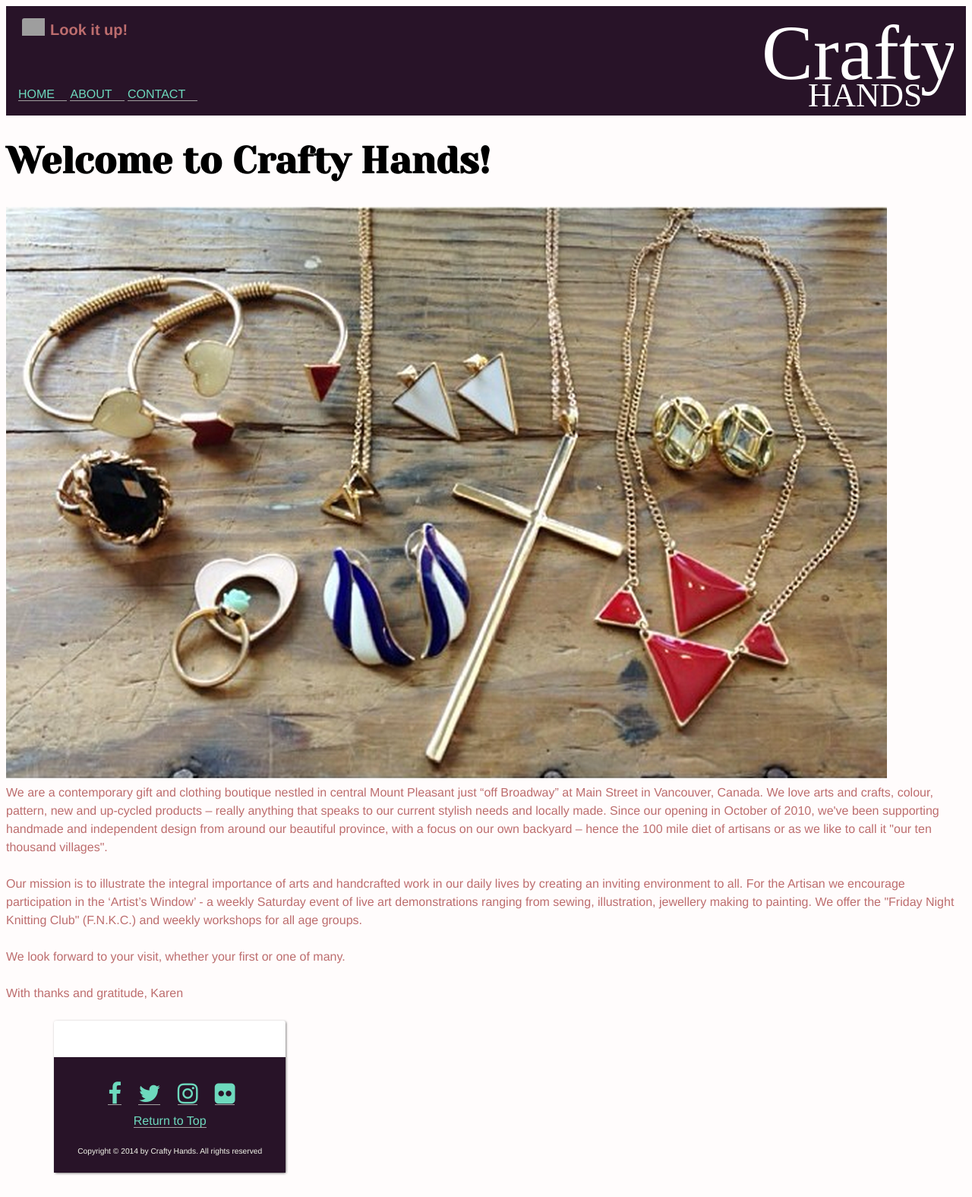
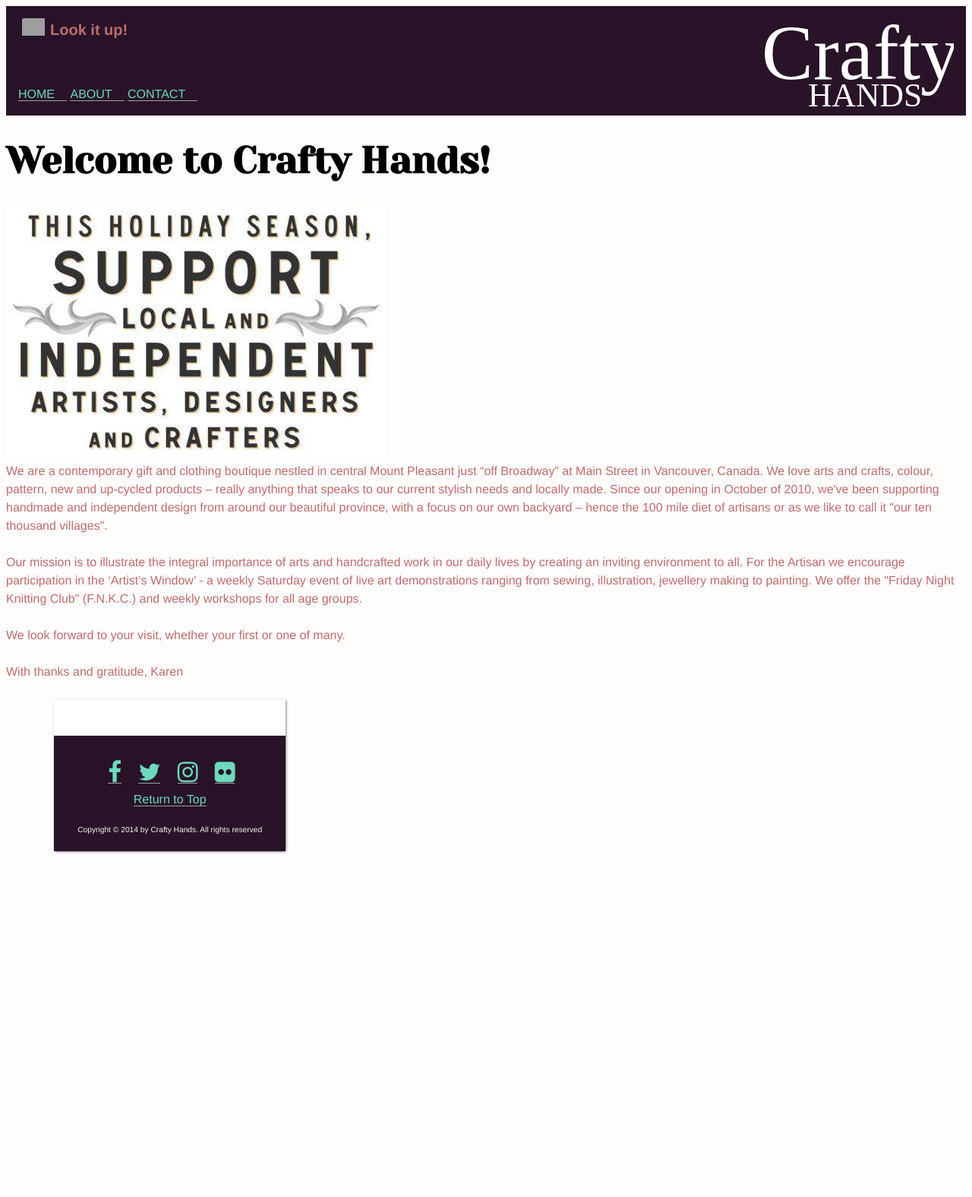
Before and after one commit to vickeymenard/ecommerce-website, a Jekyll site: the page built from index.html, in a window 1280 px wide. Shown: the whole page at 76% size. Built offline with Jekyll 4.4.1, drawn with Linux system fonts in a browser that asks for light colours; nearby versions of some CDN libraries; some web fonts are replaced; Markdown is read by kramdown in place of the engine named in the settings; after the commit the page ends 1152 px from its top, so only the background shows below that; grey boxes are pictures that could not be loaded.

Commit message:
changed image on home page

```diff
--- a/index.html
+++ b/index.html
@@ -4,7 +4,7 @@ layout: default
 
 	<h1>Welcome to Crafty Hands!</h1>
 
-	<img src="../images/jewelery.png" alt="jewelery">
+	<img src="../images/support.png" alt="support">
 
 	<p>We are a contemporary gift and clothing boutique nestled in central Mount Pleasant just “off Broadway” at Main Street in Vancouver, Canada. We love arts and crafts, colour, pattern, new and up-cycled products – really anything that speaks to our current stylish needs and locally made. Since our opening in October of 2010, we've been supporting handmade and independent design from around our beautiful province, with a focus on our own backyard – hence the 100 mile diet of artisans or as we like to call it "our ten thousand villages".
 
```
